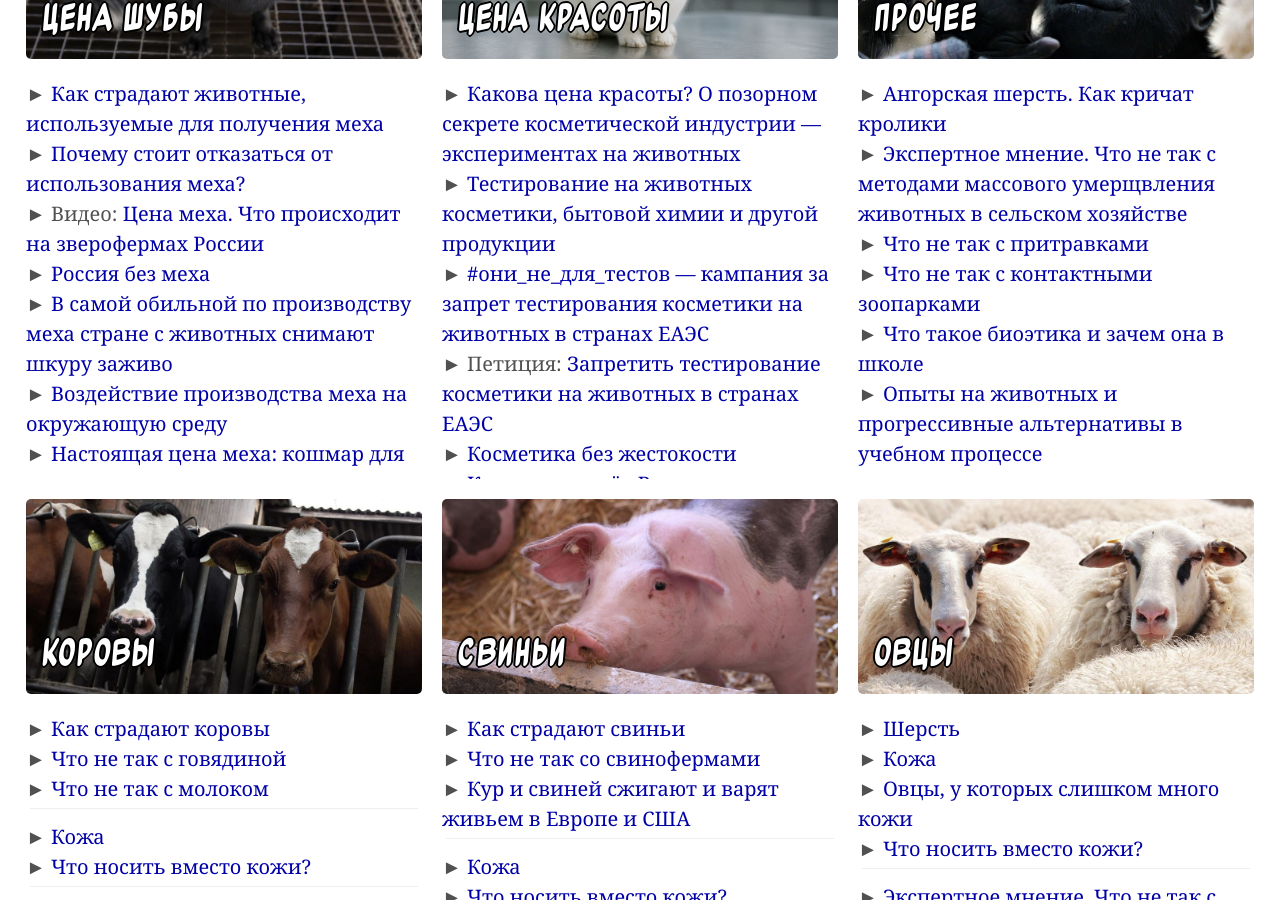
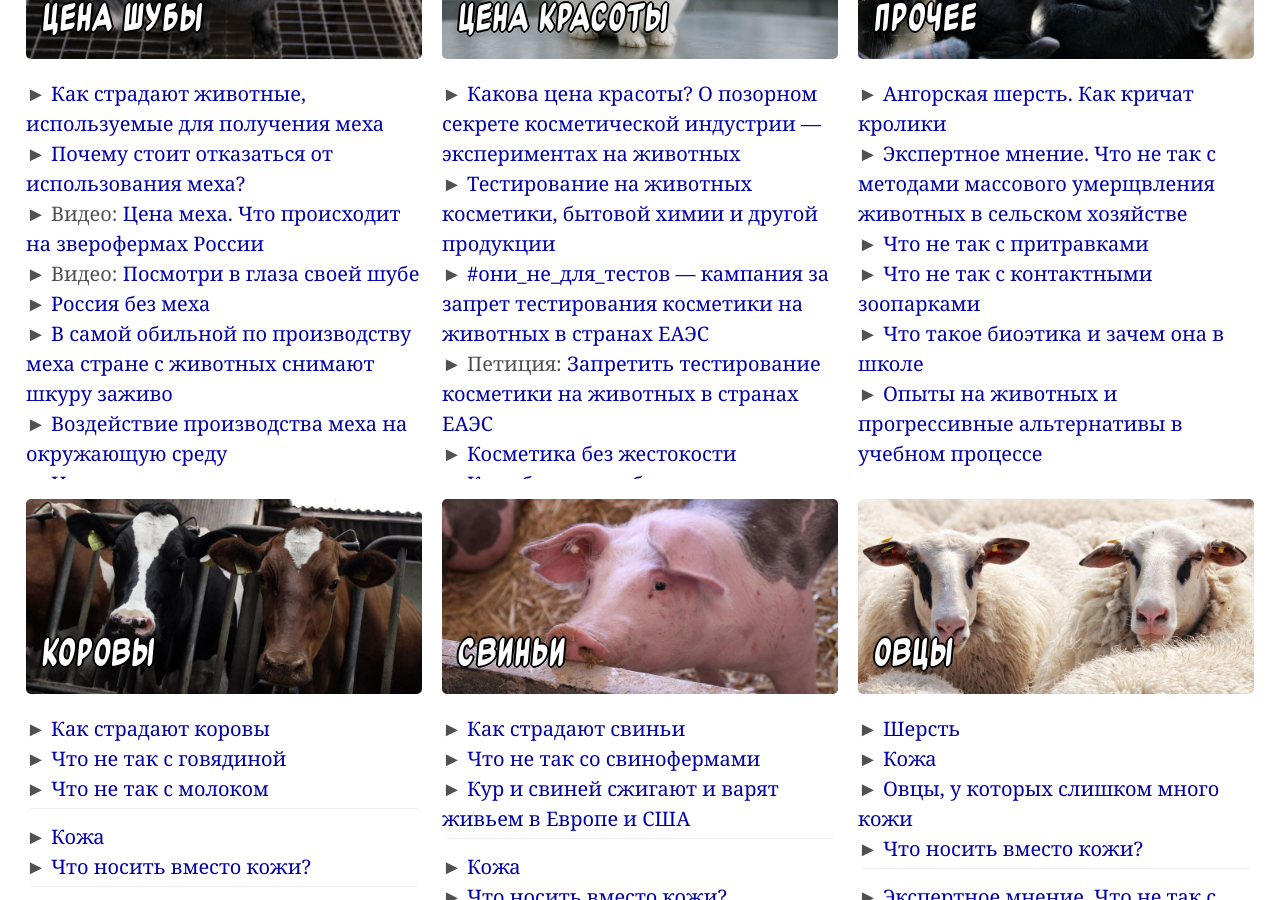
Before and after one commit to Umenshaem/umenshaem.github.io, a Jekyll site: the page built from index.md, in a window 1280 px wide and 900 px high, scrolled down 1011 px. Built offline with Jekyll 4.4.1, drawn with Linux system fonts in a browser that asks for light colours.

Commit message:
Update list.yaml

```diff
--- a/_data/list.yaml
+++ b/_data/list.yaml
@@ -107,6 +107,7 @@
 - {s: "fur", t: "Как страдают животные, используемые для получения меха", url: "https://voicesforanimals.ru/why/furbearers", by: "Голоса за животных"}
 - {s: "fur", t: "Почему стоит отказаться от использования меха?", url: "https://russia.furfreeretailer.com/why-fur-free/", by: "Fur Free Retailer"}
 - {s: "fur", t: "Цена меха. Что происходит на зверофермах России", url: "https://www.youtube.com/watch?v=Zk2yn8nPZ8I", by: "Голоса за животных", type: "video"}
+- {s: "fur", t: "Посмотри в глаза своей шубе", url: "https://www.youtube.com/watch?v=b8EqUt2Oluc", by: "Вита", type: "video"}
 - {s: "fur", t: "Россия без меха", url: "https://furfree.ru/", by: "Голоса за животных"}
 - {s: "fur", t: "В самой обильной по производству меха стране с животных снимают шкуру заживо", url: "http://www.vita.org.ru/new/15.0405.htm", by: "Вита"}
 - {s: "fur", t: "Воздействие производства меха на окружающую среду", url: "https://voicesforanimals.ru/dress/fur/environment", by: "Голоса за животных"}
@@ -136,6 +137,7 @@
 - {s: "beauty", t: "#они_не_для_тестов — кампания за запрет тестирования косметики на животных в странах ЕАЭС", url: "https://www.stoptests.ru/"}
 - {s: "beauty", t: "Запретить тестирование косметики на животных в странах ЕАЭС", url: "https://www.change.org/p/%D0%BE%D0%BD%D0%B8-%D0%BD%D0%B5-%D0%B4%D0%BB%D1%8F-%D1%82%D0%B5%D1%81%D1%82%D0%BE%D0%B2", type: "petition"}
 - {s: "beauty", t: "Косметика без жестокости", url: "http://www.vita.org.ru/exper/articles-experiments/kultpohod-novozhilova.htm", by: "Вита"}
+- {s: "beauty", t: "Как обеспечить безопасность косметических средств без тестирования на животных", url: "http://www.vita.org.ru/exper/cosmetology/lush.htm", by: "Джил Лэнгли, Крис Лэнгли"}
 - {s: "beauty", t: "Концепция трёх R", url: "https://ru.wikipedia.org/wiki/%D0%9A%D0%BE%D0%BD%D1%86%D0%B5%D0%BF%D1%86%D0%B8%D1%8F_%D1%82%D1%80%D1%91%D1%85_R", by: "Википедия"}
 - {s: "beauty", type: "div"}
 - {s: "beauty", t: "Список фирм, производящих косметику, парфюмерию и бытовую химию, не испытанные на животных", url: "http://www.vita.org.ru/exper/netestirov.htm", by: "Вита"}
```
